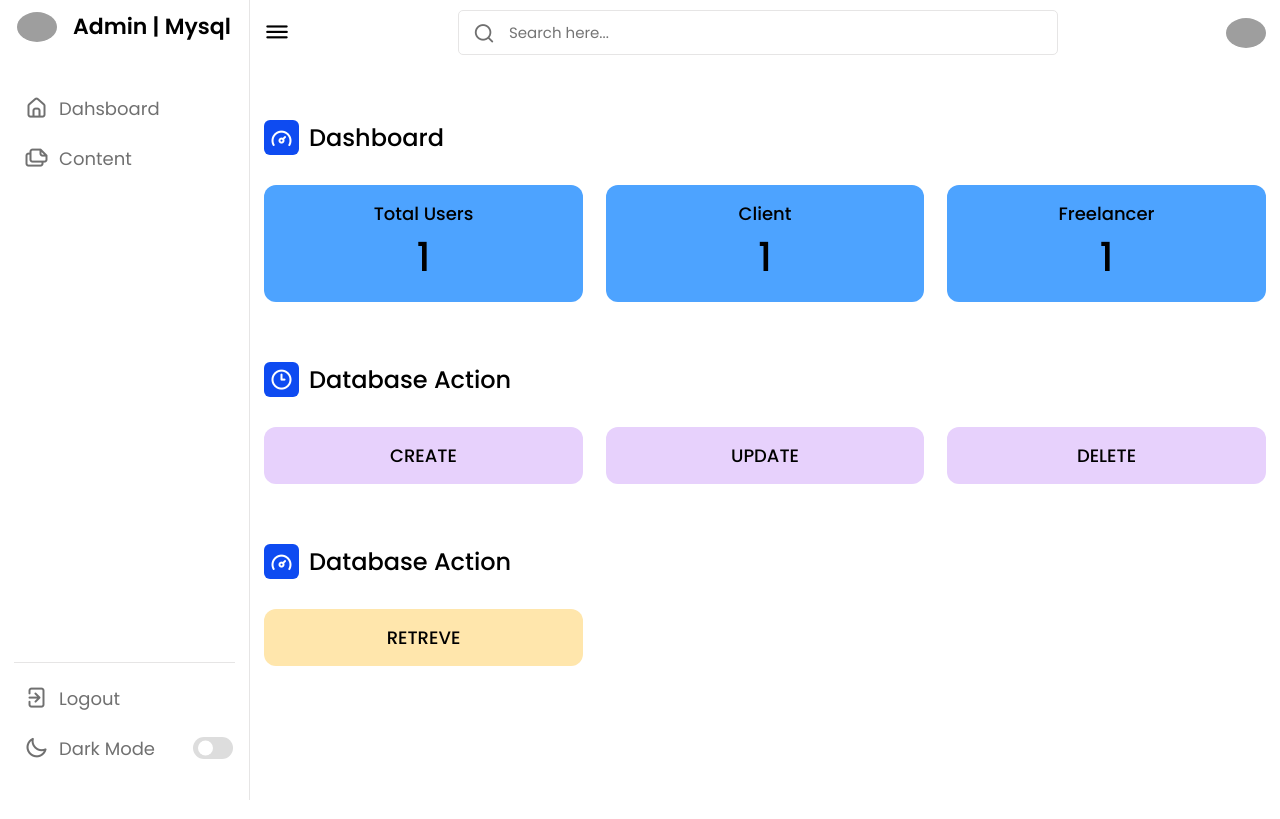
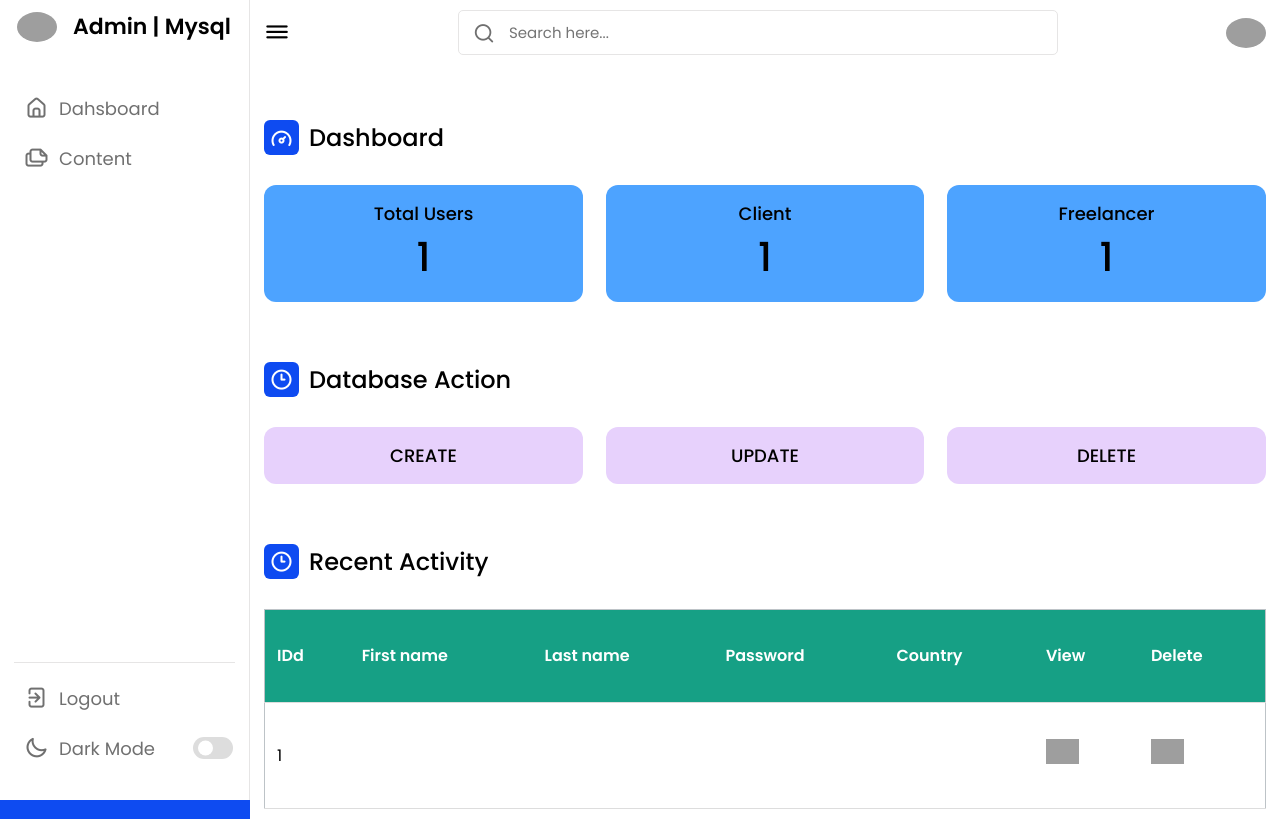
Before and after one commit to forqan-muntadher/freelancer, a PHP site: page /dashboard.php in a window 1280 px wide. Run offline with PHP 8.4, Linux system fonts and the light colour scheme; tables that the repository leaves empty or names only in its code hold one stand-in row (values such as "Sample post"); data that the repository does not hold is empty; grey boxes are pictures that could not be loaded.

Commit message:
improve the dashboard

```diff
--- a/freelancer/style.css
+++ b/freelancer/dashboard.css
@@ -6,6 +6,9 @@
     box-sizing: border-box;
     font-family: 'Poppins', sans-serif;
 }
+
+
+
 
 :root{
     /* ===== Colors ===== */
--- a/freelancer/dashboard.php
+++ b/freelancer/dashboard.php
@@ -56,7 +56,7 @@ if (mysqli_num_rows($result) > 0) {
     <meta http-equiv="X-UA-Compatible" content="IE=edge">
     <meta name="viewport" content="width=device-width, initial-scale=1.0">
 
-    <link rel="stylesheet" href="style.css">
+    <link rel="stylesheet" href="dashboard.css">
 
     <link rel="stylesheet" href="https://unicons.iconscout.com/release/v4.0.0/css/line.css">
 
@@ -191,25 +191,137 @@ if (mysqli_num_rows($result) > 0) {
 
 
             <div class="overview">
-                <div class="title">
-                    <i class="uil uil-tachometer-fast-alt"></i>
-                    <span class="text">Database Action</span>
-                </div>
-
-                <div class="boxes">
-                    <div class="box box2">
-
-                        <span class="text">RETREVE</span>
-
-                        </span>
-                    </div>
 
 
 
+
+
+
+
+
+
+
+
+        <div class="activity">
+                <div class="title">
+                    <i class="uil uil-clock-three"></i>
+                    <span class="text">Recent Activity</span>
                 </div>
+
+        <div class="activity-data">
+
+
+
+
+
+
+<style>
+
+
+    table {
+
+        border-collapse: collapse;
+        width: 100%;
+        height: 200px;
+        border: 1px solid #bdc3c7;
+    }
+
+
+    tr {
+        transition: all .2s ease-in;
+        cursor: pointer;
+    }
+
+    th,
+    td {
+        padding: 12px;
+        text-align: left;
+        border-bottom: 1px solid #ddd;
+    }
+
+    #header {
+        background-color: #16a085;
+        color: #fff;
+    }
+
+    h1 {
+        font-weight: 600;
+        text-align: center;
+        background-color: #16a085;
+        color: #fff;
+        padding: 10px 0px;
+    }
+    #image {
+    height: 25px;
+
+}
+    tr:hover {
+        background-color: #f5f5f5;
+        transform: scale(1);
+        box-shadow: 2px 2px 12px rgba(0, 0, 0, 0.2), -1px -1px 8px rgba(0, 0, 0, 0.2);
+    }
+
+    @media only screen and (max-width: 768px) {
+        table {
+            width: 90%;
+        }
+    }
+</style>
+
+    <table>
+        <tr id="header">
+            <th>IDd</th>
+            <th>First name</th>
+            <th>Last name</th>
+            <th>Password</th>
+            <th>Country</th>
+            <th >View</th>
+            <th >Delete</th>
+
+        </tr>
+
+
+        <?php
+
+$sql =  "SELECT * FROM client_tb";
+$req = mysqli_query($conn ,$sql);
+if(mysqli_num_rows($req) == 0){
+    //s'il n'existe pas d'employé dans la base de donné , alors on affiche ce message :
+    echo "Il n'y a pas encore d'employé ajouter !" ;
+
+}else {
+    //si non , affichons la liste de tous les employés
+    while($row=mysqli_fetch_assoc($req)){
+
+  ?>
+        <tr>
+
+        <td><?=$row['id']?></td>
+        <td><?=$row['C_first_name']?></td>
+        <td><?=$row['C_last_name']?></td>
+        <td><?=$row['C_password']?></td>
+        <td><?=$row['C_country']?></td>
+        <td><a href="modifier.php?id=<?=$row['id']?>"><img id="image" src="images/pen.png"></a></td>
+        <td><a href="supprimer.php?id=<?=$row['id']?>"><img id="image" src="images/trash.png"></a></td>
+
+        </tr>
+
+        <?php
+                }
+            }
+
+?>
+    </table>
+
+                </div>
+        </div>
+
+
             </div>
 
         </div>
+
+
     </section>
 
     <script src="script.js"></script>
```
